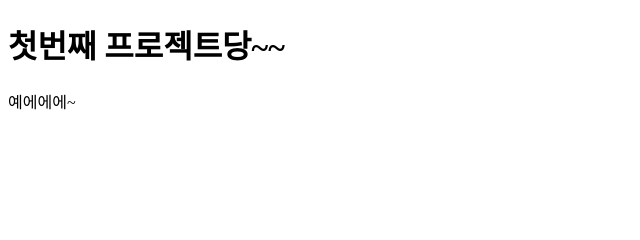
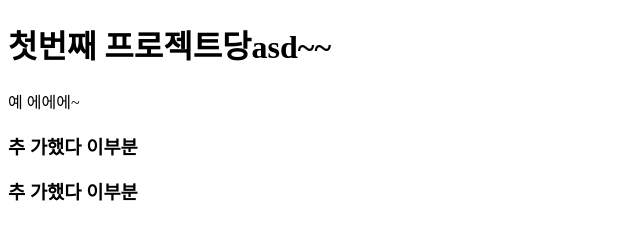
Before and after one commit to dkdkwl/noonaProject, a plain HTML site: page index.html in a window 1280 px wide. Shown: the whole page, without its empty margins (0-640 px from the left). Drawn offline with Linux system fonts and the light colour scheme.

Commit message:
second commit

```diff
--- a/index.html
+++ b/index.html
@@ -1,16 +1,18 @@
 <!DOCTYPE html>
 <html lang="en">
-<head>
-    <meta charset="UTF-8">
-    <meta http-equiv="X-UA-Compatible" content="IE=edge">
-    <meta name="viewport" content="width=device-width, initial-scale=1.0">
+  <head>
+    <meta charset="UTF-8" />
+    <meta http-equiv="X-UA-Compatible" content="IE=edge" />
+    <meta name="viewport" content="width=device-width, initial-scale=1.0" />
     <title>Document</title>
 
-    <link rel="stylesheet" href="style.css">
+    <link rel="stylesheet" href="style.css" />
+  </head>
 
-</head>
-<body>
-    <h1>첫번째 프로젝트당~~</h1>
-    <p>예에에에~</p>
-</body>
+  <body>
+    <h1>첫번째 프로젝트당asd~~</h1>
+    <p>예 에에에~</p>
+    <h3>추 가했다 이부분</h3>
+    <h3>추 가했다 이부분</h3>
+  </body>
 </html>
```
